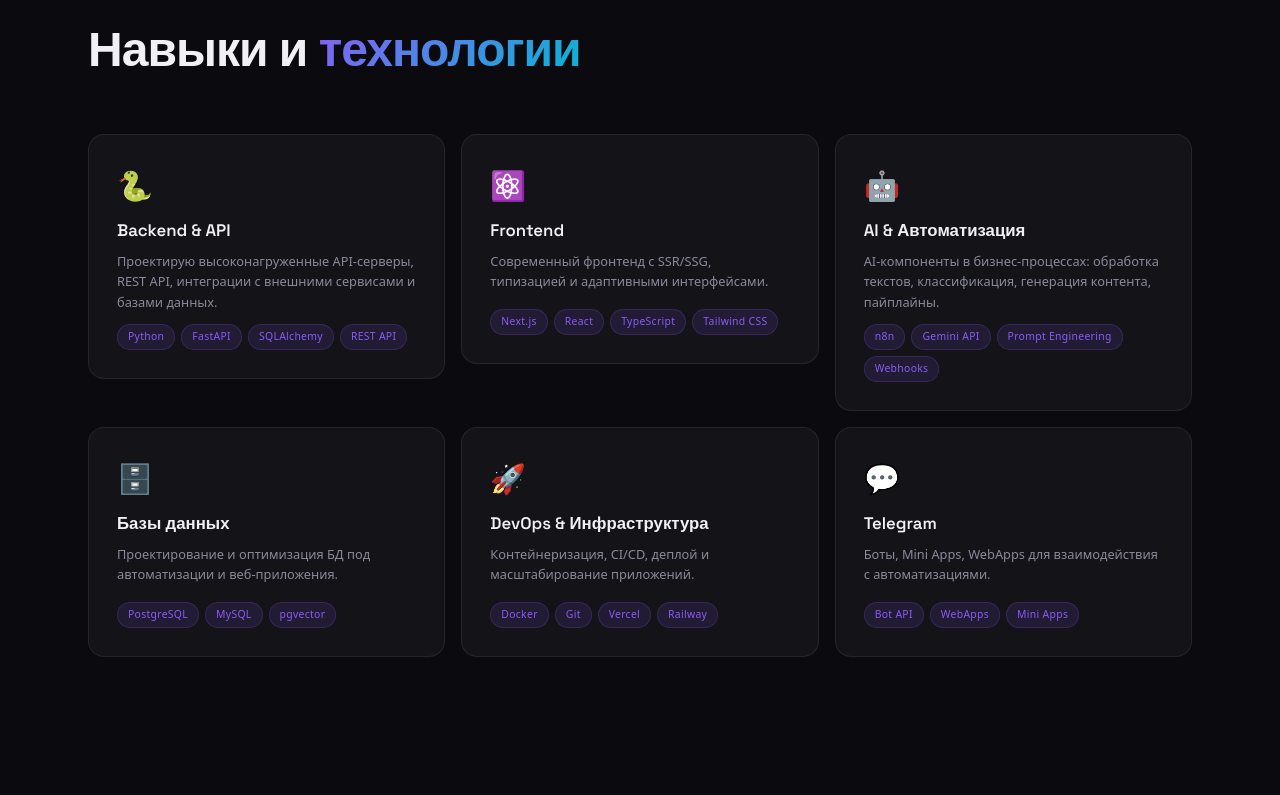
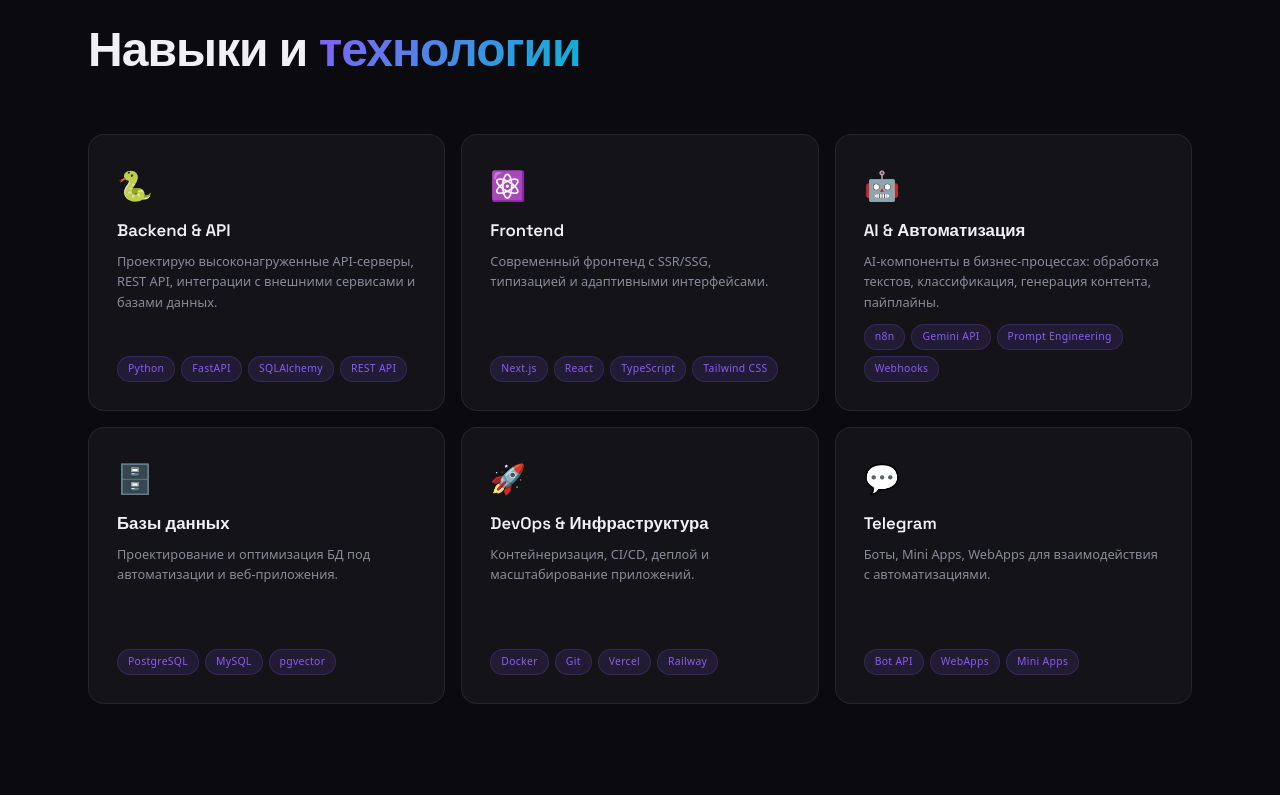
Before and after one commit to lazmaksim2019-ops/portfolio2, a Next.js app: page / in a window 1280 px wide. Shown: the part 1885-2680 px from the top of the page. Built offline with nearby package versions, Linux system fonts and the light colour scheme.

Commit message:
fix: align skill and project cards to equal height in grid

```diff
--- a/src/app/globals.css
+++ b/src/app/globals.css
@@ -607,6 +607,13 @@
   gap: 16px;
 }
 
+.skills-bento > div,
+.projects-bento > div {
+  display: flex;
+  flex-direction: column;
+  height: 100%;
+}
+
 .skill-card {
   background: var(--glass-bg);
   border: 1px solid var(--glass-border);
@@ -617,6 +624,7 @@
   transition: all 0.4s cubic-bezier(0.16, 1, 0.3, 1);
   display: flex;
   flex-direction: column;
+  height: 100%;
   min-height: 230px;
 }
 
@@ -698,6 +706,7 @@
   transition: all 0.4s cubic-bezier(0.16, 1, 0.3, 1);
   display: flex;
   flex-direction: column;
+  height: 100%;
 }
 
 .project-card:hover {
```
